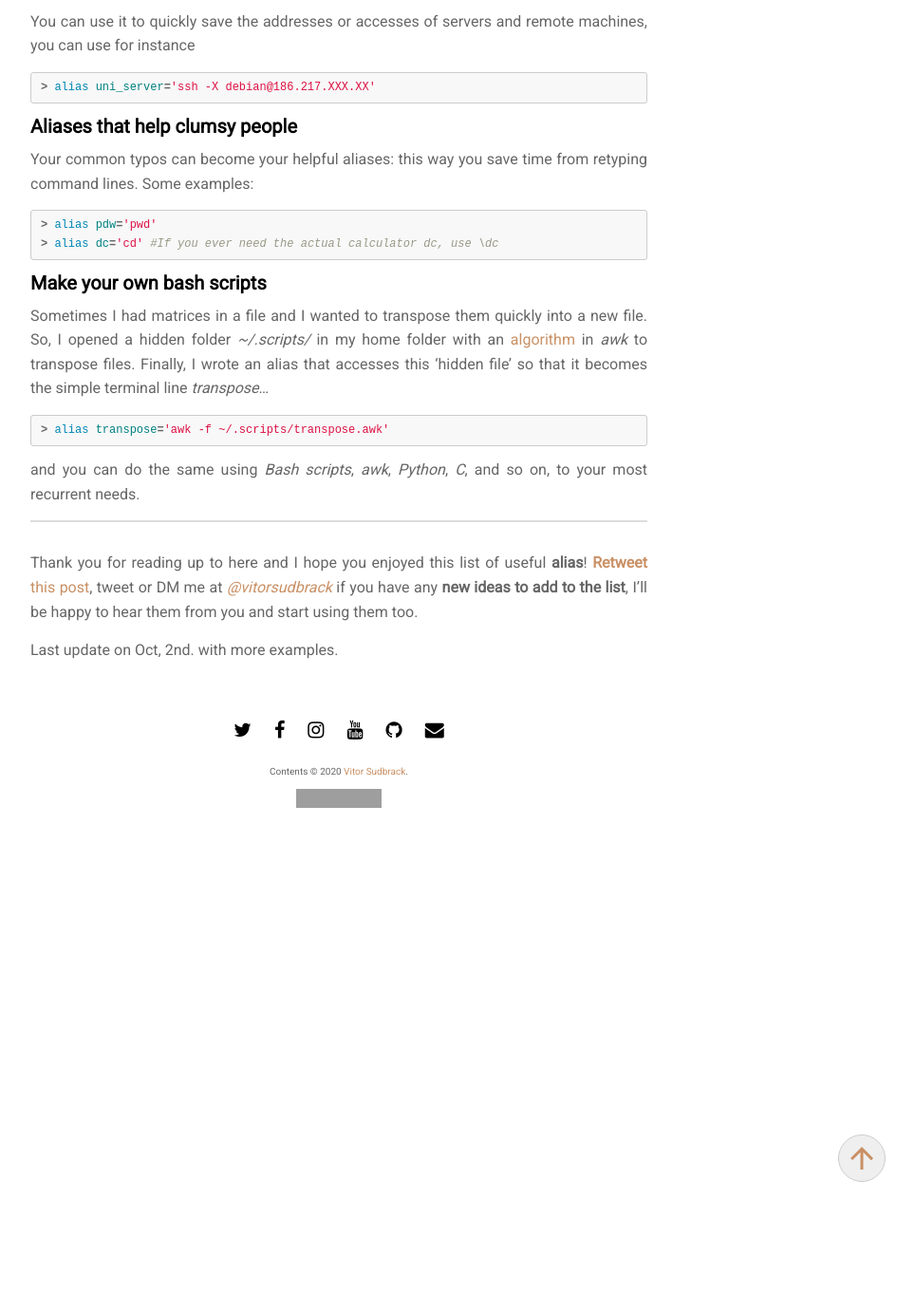
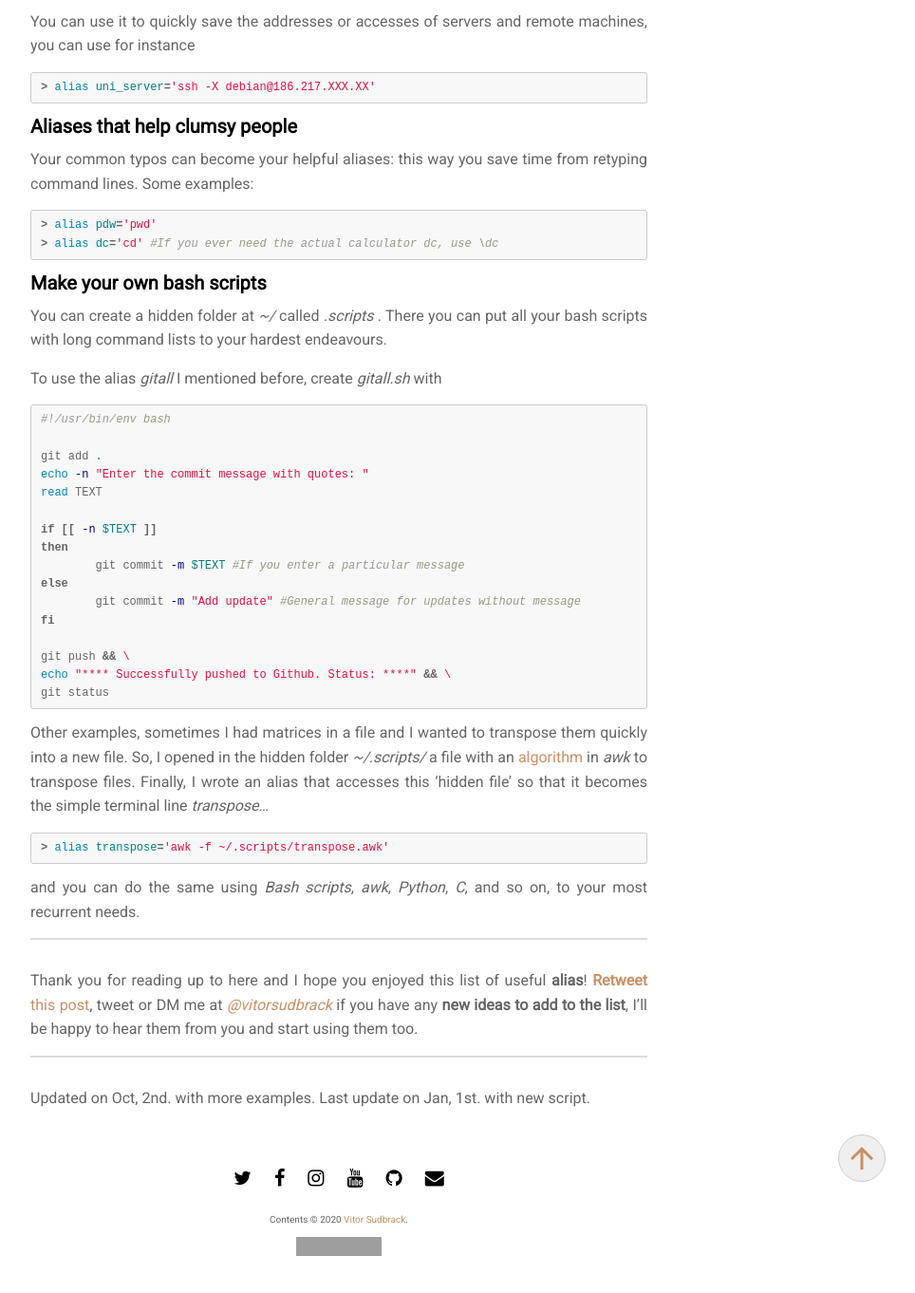
Before and after one commit to vsudbrack/vsudbrack.github.io, a Jekyll site: the page built from _codes/2020-09-15-tips_for_alias.md, in a window 1280 px wide and 1400 px high, scrolled down 3043 px. Shown: the top 1362 px of the window at 95% size, without its empty margins (283-1247 px from the left). Built offline with Jekyll 4.4.1, drawn with Linux system fonts in a browser that asks for light colours; nearby versions of some CDN libraries; comment, search, counter and statistics services are not loaded; some of the changed text lies outside the part shown; grey boxes are pictures that could not be loaded.

Commit message:
Add update

````diff
--- a/_codes/2020-09-15-tips_for_alias.md
+++ b/_codes/2020-09-15-tips_for_alias.md
@@ -98,7 +98,7 @@ Aliases make our lives of **add, commit, pull and push** way faster... but be ca
 > alias gc='git commit -m'
 > alias gb='git branch'
 > alias gco='git checkout'
-> alias gf='git status && git add . && git commit -m "Updates" && git push' # Only do this if it's your private repository...
+> alias gitall='bash ~/.script/gitall.sh' # Look below at 'Make you own bash scripts'
 > alias run_jekyll='bundle exec jekyll serve' # Useful if you have a website in jekyll
 ```
 
@@ -125,7 +125,30 @@ Your common typos can become your helpful aliases: this way you save time from r
 ```
 
 #### Make your own bash scripts
-Sometimes I had matrices in a file and I wanted to transpose them quickly into a new file. So, I opened a hidden folder *~/.scripts/* in my home folder with an [algorithm](https://stackoverflow.com/questions/1729824/an-efficient-way-to-transpose-a-file-in-bash) in *awk* to transpose files. Finally, I wrote an alias that accesses this 'hidden file’ so that it becomes the simple terminal line *transpose*...
+
+You can create a hidden folder at *~/* called *.scripts* . There you can put all your bash scripts with long command lists to your hardest endeavours.
+
+To use the alias *gitall* I mentioned before, create *gitall.sh* with
+```sh
+#!/usr/bin/env bash
+
+git add .
+echo -n "Enter the commit message with quotes: "
+read TEXT
+
+if [[ -n $TEXT ]]
+then
+	git commit -m $TEXT #If you enter a particular message
+else
+	git commit -m "Add update" #General message for updates without message
+fi
+
+git push && \
+echo "**** Successfully pushed to Github. Status: ****" && \
+git status
+```
+
+Other examples, sometimes I had matrices in a file and I wanted to transpose them quickly into a new file. So, I opened in the hidden folder *~/.scripts/* a file with an [algorithm](https://stackoverflow.com/questions/1729824/an-efficient-way-to-transpose-a-file-in-bash) in *awk* to transpose files. Finally, I wrote an alias that accesses this 'hidden file’ so that it becomes the simple terminal line *transpose*...
 ```sh
 > alias transpose='awk -f ~/.scripts/transpose.awk'
 ```
@@ -135,4 +158,7 @@ and you can do the same using *Bash scripts*, *awk*, *Python*, *C*, and so on, t
 
 Thank you for reading up to here and I hope you enjoyed this list of useful **alias**! [**Retweet** this post](https://twitter.com/vitorsudbrack/status/1305998416816807942?s=20), tweet or DM me at *[@vitorsudbrack](https://twitter.com/vitorsudbrack)* if you have any **new ideas to add to the list**, I'll be happy to hear them from you and start using them too.
 
-Last update on Oct, 2nd. with more examples.
+***
+
+Updated on Oct, 2nd. with more examples.
+Last update on Jan, 1st. with new script.
````
